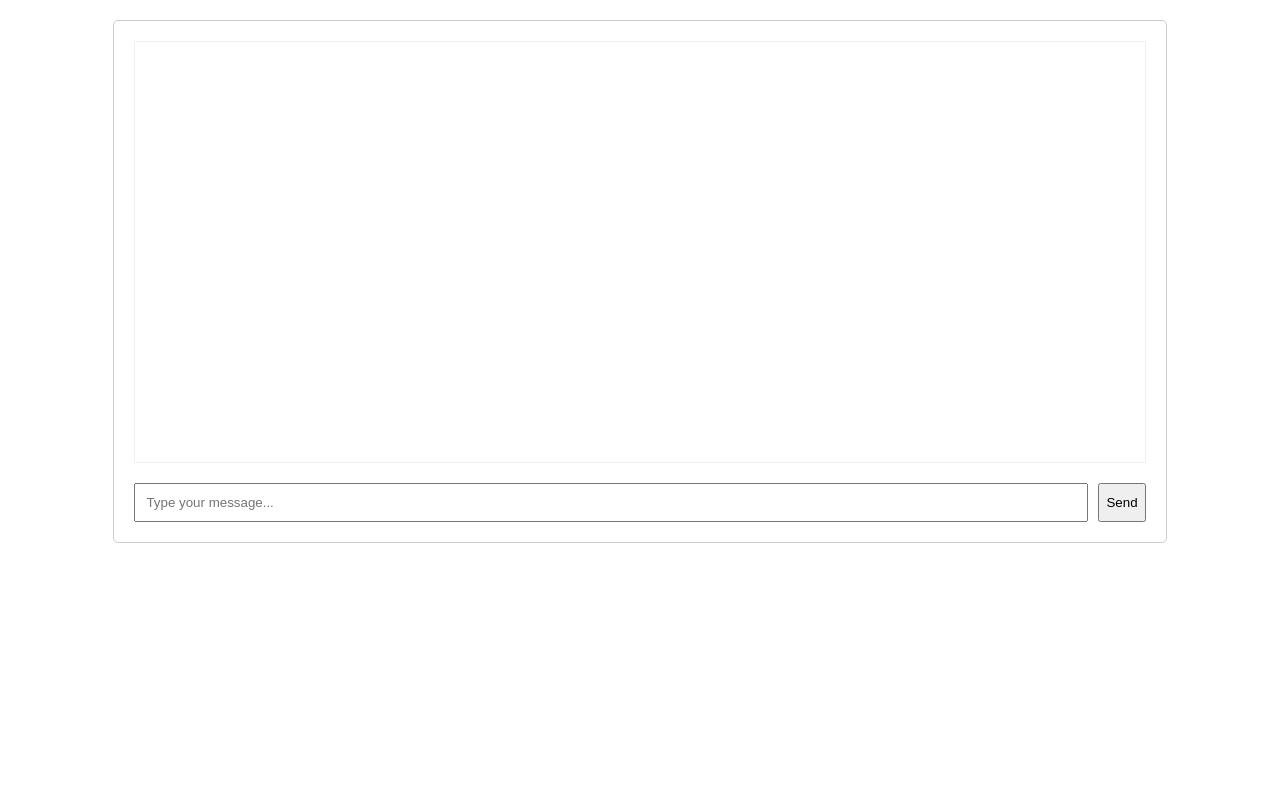
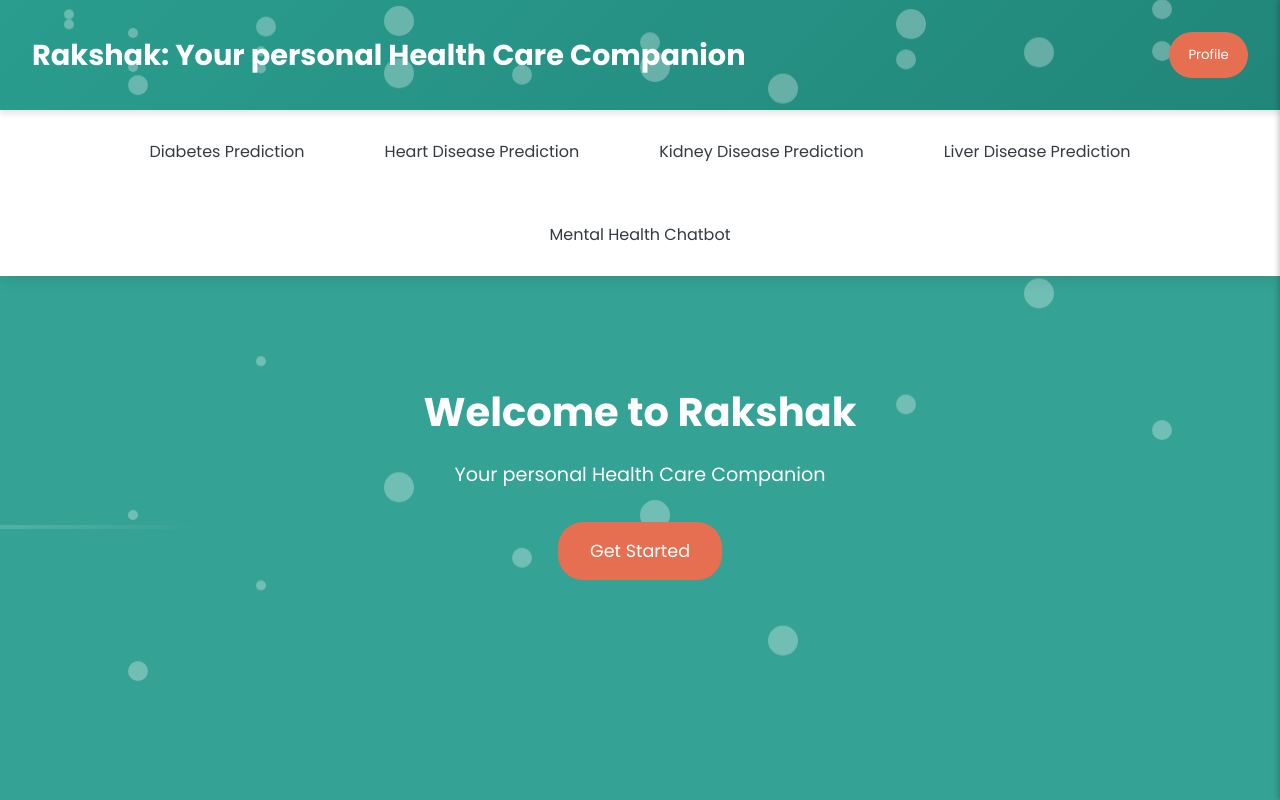
Before and after one commit to Rohanroor/AI_HACKATHON_2025, a Flask app: page / in a window 1280 px wide. Run offline with Flask 3, Linux system fonts and the light colour scheme.

Commit message:
updated app.py file, and linked a chat interface(mhchatbot.html)...

```diff
--- a/app.py
+++ b/app.py
@@ -8,7 +8,6 @@ load_dotenv()
 
 # Verify API key is loaded
 api_key = os.getenv('GOOGLE_API_KEY')
-print(f"Loaded API key: {api_key[:10]}...") # This will show just the first 10 characters
 if not api_key:
     raise ValueError("GOOGLE_API_KEY not found in environment variables")
 
@@ -41,7 +40,11 @@ def clean_response_text(text):
 
 @app.route('/')
 def home():
-    return render_template('mschatbot.html')
+    return render_template('index.html')
+
+@app.route('/mhchatbot')
+def chatbot():
+    return render_template('mhchatbot.html')
 
 @app.route('/chat', methods=['POST'])
 def chat_endpoint():
--- a/templates/index.html
+++ b/templates/index.html
@@ -272,7 +272,7 @@
       padding: 2rem;
       max-width: 600px;
       position: relative;
-      z-index: 2;
+      z-index: 10;
     }
 
     .welcome-content h1 {
@@ -332,12 +332,12 @@
 
     .health-line {
   position: absolute;
-  top: 50%;
+  top: 525px;
   left: 0;
   width: 100%;
   height: 4px;
   overflow: hidden;
-  z-index: 10;
+  z-index: 2;
   /* Horizontal scanning animation */
   animation: healthScan 3s ease-in-out infinite;
 }
@@ -347,7 +347,7 @@
   height: 100%;
   background: linear-gradient(90deg,
     rgba(255, 255, 255, 0) 0%,
-    rgba(255, 255, 255, 0.8) 50%,
+    rgba(255, 255, 255, 0.8) 20%,
     rgba(255, 255, 255, 0) 100%
   );
   box-shadow: 0 0 15px rgba(255, 255, 255, 0.3);
@@ -417,7 +417,7 @@
     <a href="#heart">Heart Disease Prediction</a>
     <a href="#kidney">Kidney Disease Prediction</a>
     <a href="#liver">Liver Disease Prediction</a>
-    <a href="#chatbot">Mental Health Chatbot</a>
+    <a href="/mhchatbot">Mental Health Chatbot</a>
   </nav>
 
   <div class="welcome-screen">
@@ -487,7 +487,7 @@
     <section id="chatbot" class="feature">
       <h2>Mental Health Chatbot</h2>
       <p>Talk to our chatbot for support and mental health resources.</p>
-      <a href="chatbot.html">Chat Now</a>
+      <a href="/mhchatbot">Chat</a>
     </section>
   </div>
 
@@ -539,10 +539,7 @@
 
   // Remove initial pointer-events disabling
 
-<!--    // Initially disable nav links-->
-<!--    document.querySelectorAll('nav a').forEach(link => {-->
-<!--      link.style.pointerEvents = 'none';-->
-<!--    });-->
+
   </script>
 </body>
 </html>
--- a/templates/mschatbot.html
+++ b/templates/mhchatbot.html
@@ -60,6 +60,7 @@
         }
 
         function sendMessage() {
+
             const input = document.getElementById('user-input');
             const message = input.value.trim();
 
@@ -67,7 +68,8 @@
                 addMessage(message, true);
                 input.value = '';
 
-                fetch('/chat', {
+                fetch("{{ url_for('chat_endpoint') }}", {  // Update this line
+                    method: 'POST',
                     method: 'POST',
                     headers: {
                         'Content-Type': 'application/json'
```
